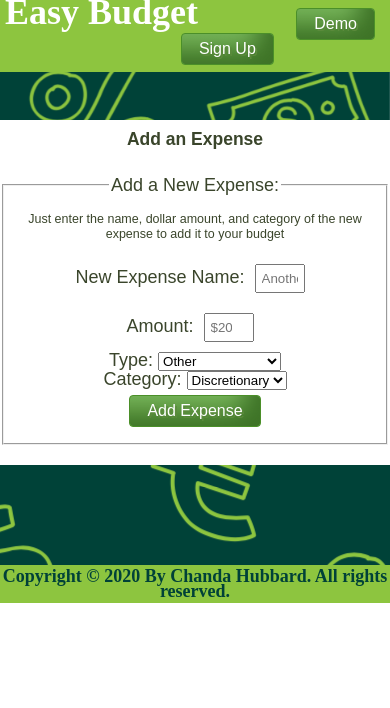
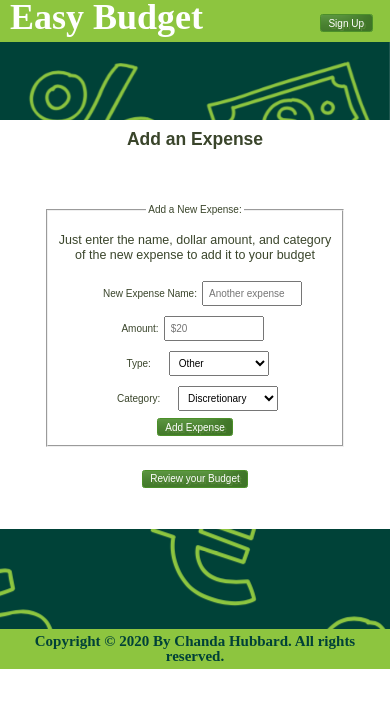
Before and after one commit to Chanda-Abdul/Easy-Budget-Client, a React (Create React App) app: page /create in a window 390 px wide. Shown: the top 708 px of the page. Built offline with nearby package versions, Linux system fonts and the light colour scheme; no server answers.

Commit message:
add media queries

```diff
--- a/src/components/BudgetTable/BudgetTable.js
+++ b/src/components/BudgetTable/BudgetTable.js
@@ -86,7 +86,7 @@ export default class BudgetTable extends React.Component {
                 {this.renderTable()}
               </tbody>
               {/* Table footer */}
-              <tfoot>
+              {/* <tfoot>
                 <tr>
                   <td></td>
                   <td></td>
@@ -94,7 +94,7 @@ export default class BudgetTable extends React.Component {
                   <td></td>
                   <td></td>
                 </tr>
-              </tfoot>
+              </tfoot> */}
             </table>
           </div>
         )}
--- a/src/components/BudgetTable/budget-table.css
+++ b/src/components/BudgetTable/budget-table.css
@@ -1,4 +1,103 @@
-table, td {
+
+
+ /* media queries */
+@media only screen and (max-width: 360px) {
+    table, td {
+      border: .05rem solid #ADCE80;
+  }
+  /* Table */
+
+  table {
+
+      height: 40%;
+      left: 10%;
+      margin: .1rem auto;
+      overflow-y: scroll;
+      position: static;
+      width: 80%;
+      font-family: 'Josefin Sans', sans-serif;
+      font-weight: 400;
+      text-align: right;
+    }
+
+    thead th {
+      background: #ADCE80;
+      color: black;
+      font-family: 'Amatic SC', cursive;
+      text-align: center;
+      font-size: 1.75rem;
+      font-weight: 700;
+      letter-spacing: .1rem;
+      text-transform: uppercase;
+    }
+
+    tr {
+      background: white;
+      border-bottom: .1rem solid #ADCE80;
+      margin-bottom: .1rem;
+
+    }
+
+    th, td {
+      font-family: 'Josefin Sans', sans-serif;
+      font-weight: 300;
+      padding: .25rem;
+
+      text-align: left;
+      width: 33.3333%;
+      color: black !important;
+      font-size: 1rem;
+    }
+  }
+
+
+@media only screen and (max-width: 720px) {
+  table, td {
+    border: .1rem solid #ADCE80;
+}
+/* Table */
+
+table {
+    height: 40%;
+    left: 10%;
+    margin: .25rem auto;
+    overflow-y: scroll;
+    position: static;
+    width: 80%;
+    font-family: 'Josefin Sans', sans-serif;
+    font-weight: 400;
+    text-align: right;
+  }
+
+  thead th {
+    background: #ADCE80;
+    color: black;
+    font-family: 'Amatic SC', cursive;
+    font-size: 1.75rem;
+    font-weight: 700;
+    letter-spacing: .1rem;
+    text-transform: uppercase;
+  }
+
+  tr {
+    background: white;
+    border-bottom: .25rem solid #ADCE80;
+    margin-bottom: .25rem;
+  }
+
+  th, td {
+    font-family: 'Josefin Sans', sans-serif;
+    font-weight: 300;
+    padding: 1rem;
+    text-align: left;
+    width: 33.3333%;
+    color: black !important;
+    text-align: right;
+  }
+}
+
+@media only screen and (min-width: 720px) {
+  table, td {
     border: .1rem solid #ADCE80;
 }
 /* Table */
@@ -40,3 +139,4 @@ table {
     color: black !important;
     text-align: right;
   }
+}
--- a/src/components/HowToSection/HowToSection.js
+++ b/src/components/HowToSection/HowToSection.js
@@ -5,13 +5,15 @@ export default class HowTo extends React.Component {
   render() {
     return (
       <div>
-        <h1>How it works</h1>
+        <h2>How it works</h2> <img src={goals} alt="goals" className="image" height="250em" />
 <div className="info container">
 
 
-      <img src={goals} alt="goals" className="right" height="250em" />
-        <br /><h4>Track your expenses. The first step to gain control over your finances is to document your
-        expenses and see exactly where your money is going. Easy Budget makes it easy to record all your expenses, so that you can see exactly where your money is going</h4>
+      <br />
+        <br />
+        <p>Track your expenses. The first step to gain control over your finances is to document your
+        expenses and see exactly where your money is going. Easy Budget makes it easy to record all your expenses, so that you can see exactly where your money is going
+        </p>
         </div>
       </div>
 
--- a/src/components/NavBar/NavBar.js
+++ b/src/components/NavBar/NavBar.js
@@ -1,6 +1,6 @@
 import React from "react";
 import SignUpButton from "../buttons/SignUpButton/SignupButton";
-import DemoButton from "../buttons/DemoButton/DemoButton";
+// import DemoButton from "../buttons/DemoButton/DemoButton";
 import { Link } from "react-router-dom";
 import "./NavBar.css";
 
@@ -11,9 +11,9 @@ export default class Navigation extends React.Component {
         <div className="topnav left">
           <Link to="/">Easy Budget</Link>
         </div>
-        <div className="topnav right btn">
+        {/* <div className="topnav right btn">
           <DemoButton />
-        </div>
+        </div> */}
         <div className="topnav right btn">
           <SignUpButton />
         </div>
--- a/src/components/Overview/Overview.js
+++ b/src/components/Overview/Overview.js
@@ -4,8 +4,8 @@ import invest from "../../images/invest.png";
 export default function Overview(props) {
   return (
     <div className=" ">
-      <h1>An entirely better way to budget</h1>
-      <h4>
+      <h2>An entirely better way to budget</h2>
+      <p>
         Easy budget helps you make progress towards your financial goals, one
         dollar at a time. <br />Every time you spend your money you make a decision.
         Is what I'm buying worth the cost? <br />
@@ -19,7 +19,7 @@ export default function Overview(props) {
           width=""
         />
         <br />One way to help us spend our money wisely is by using a budgeting tool like Easy Budget
-      </h4>
+      </p>
     </div>
   );
 }
--- a/src/components/ProgressSection/ProgressSection.js
+++ b/src/components/ProgressSection/ProgressSection.js
@@ -6,18 +6,20 @@ export default class ProgressSection extends React.Component {
   {
     return (
       <div>
-        <h1>Visible Progress</h1>
-         <div className="info container">
-      <br /> <img
+        <h2>Visible Progress</h2>
+        <img
         src={progress}
         alt="#"
-        className="left"
+        className="image"
         height="250em"/>
-       <h4>Monitor your progress.
+         <div className="info container">
+      <br />
+       <p>Monitor your progress.
          Stay on track and monitor your expenses with
          customized charts created directly from your own expenses.
          Once you can see where you money is going you can decide where to cut back
-         in order toso that you can acheive your financial goals</h4>
+         in order toso that you can acheive your financial goals
+         </p>
     </div>
       </div>
 
--- a/src/components/pages/BudgetPage/BudgetPage.js
+++ b/src/components/pages/BudgetPage/BudgetPage.js
@@ -1,5 +1,5 @@
 import React from "react";
-import LearnMoreButton from "../../buttons/LearnMoreButton/LearnMoreButton";
+// import LearnMoreButton from "../../buttons/LearnMoreButton/LearnMoreButton";
 import UpdateBudgetButton from "../../buttons/UpdateBudgetButton/UpdateBudgetButton";
 import BudgetTable from "../../BudgetTable/BudgetTable";
 import ExpenseContext from "../../../contexts/ExpenseContext";
@@ -8,7 +8,6 @@ export default class BudgetPage extends React.Component {
   static contextType = ExpenseContext;
 
   render() {
-    // const expenses = this.context;
     return (
       <ExpenseContext.Consumer>
         {(value) => (
@@ -18,11 +17,11 @@ export default class BudgetPage extends React.Component {
             <h1>Your Budget</h1>
 
             <h2>Review your expenses, and decide where you can cut back</h2>
-
             <section>
               <BudgetTable value={value} />
             </section>
-            <section>
+            {/* will implement in the future */}
+            {/* <section>
               <form className="" onSubmit={(e) => this.handleSubmit(e)}>
                 <fieldset name="budget-form">
                   <legend>An overview of your budget</legend>
@@ -39,11 +38,10 @@ export default class BudgetPage extends React.Component {
                   </div>
                 </fieldset>
               </form>
-            </section>
-
+            </section> */}
             <section>
               <UpdateBudgetButton />
-              <LearnMoreButton />
+              {/* <LearnMoreButton /> */}
             </section>
             <div className="banner-bottom" />
           </div>
--- a/src/components/pages/CreateExpensePage/CreateExpensePage.js
+++ b/src/components/pages/CreateExpensePage/CreateExpensePage.js
@@ -128,6 +128,8 @@ export default class CreateExpensePage extends React.Component {
               </button>
             </fieldset>
           </form>
+          <br />
+          <GoToBudgetButton />
         </section>
         <div className="banner-bottom"></div>
       </div>
--- a/src/components/pages/HomePage/HomePage.js
+++ b/src/components/pages/HomePage/HomePage.js
@@ -13,9 +13,10 @@ export default class HomePage extends React.Component {
       <section id="hero">
       <div className="header">
         <h1>Make budgeting easy</h1>
-          <p>Easy Budget helps you acheive financial freedom.
+          <h3>Easy Budget helps you acheive financial freedom.
             <br /> By tracking and recording expenses we make it
-            <br />easier to reach your long-term financial goals.</p>
+            <br />easier to reach your long-term financial goals.
+        </h3>
             <GoToBudgetButton />
         </div>
       </section>
--- a/src/index.css
+++ b/src/index.css
@@ -24,6 +24,13 @@ code {
 
 html {
   font-size: 16px;
+}
+nav, footer {
+  padding: .5rem;
+}
+
+footer {
+  font-size: 1.5rem;
 }
 
 body {
@@ -65,18 +72,18 @@ h6 {
 }
 
 p {
-  font-size: 1rem;
+  font-size: 1.25rem;
 }
 
 section {
-  padding: 5% 0;
+  padding: 10% 0;
   height: auto;
 }
 
 #hero {
   background-image: url("./images/moneybackground.png");
   background-size: cover;
-  padding: 550px 0;
+  padding: 30rem 0;
   color: white;
   font-size: 2rem;
   width: 100%;
@@ -85,7 +92,7 @@ section {
 #hero-footer {
   background-image: url("./images/moneybackground.png");
   background-size: cover;
-  padding: 225px 0;
+  padding: 50px 0;
   color: white;
   width: 100%;
 }
@@ -147,10 +154,22 @@ img.right {
   border: 2px solid grey;
 }
 
-input {
-  width: 5rem;
-  padding: 5px;
-  margin: 10px;
+select, input, label {
+  font-size: 1rem;
+  width: 10rem;
+  padding: .5rem;
+  margin: .5rem;
+}
+
+form {
+  display: flex;
+  flex-direction: column;
+  flex-basis: auto;
+  font-size: 1rem;
+  width: 80%;
+  padding: .5rem;
+  margin-left: 10%;
+  margin-right: 10%;
 }
 
 /* buttons */
@@ -182,9 +201,23 @@ input {
 }
 
 /* media queries */
-@media only screen and (min-width: 360px) {
+@media only screen and (max-width: 420px) {
   html {
     font-size: 10px;
+  }
+  .myButton {
+    border-radius: .25rem;
+    border: .1rem solid #4b8f29;
+    display: inline-block;
+    cursor: pointer;
+    color: #ffffff;
+    font-family: "Josefin Sans", sans-serif;
+    font-size: 1rem;
+    padding: .25rem .75rem;
+    font-weight: 500;
+    text-decoration: none;
+    text-shadow: 2px 2px 0px #5b8a3c;
+    margin: .25rem;
   }
 }
 
--- a/src/services/ExpenseService.js
+++ b/src/services/ExpenseService.js
@@ -15,20 +15,12 @@ class ExpenseService {
 
   deleteExpense = (expenseId) => {
     //this is to delete expenses from database, in <budgetTable/>
-    console.log("We will delete expense with id", expenseId);
     return fetch(`${config.API_ENDPOINT}/expenses/${expenseId}`, {
       method: "DELETE",
       headers: {
         "Content-Type": "application/json",
       },
     })
-      .then((res) => {
-        console.log(res, "response");
-        return res;
-      })
-      .then((data) => {
-        console.log(data, "data from delete");
-      })
       .catch((error) => {
         console.error({ error });
       });
```
